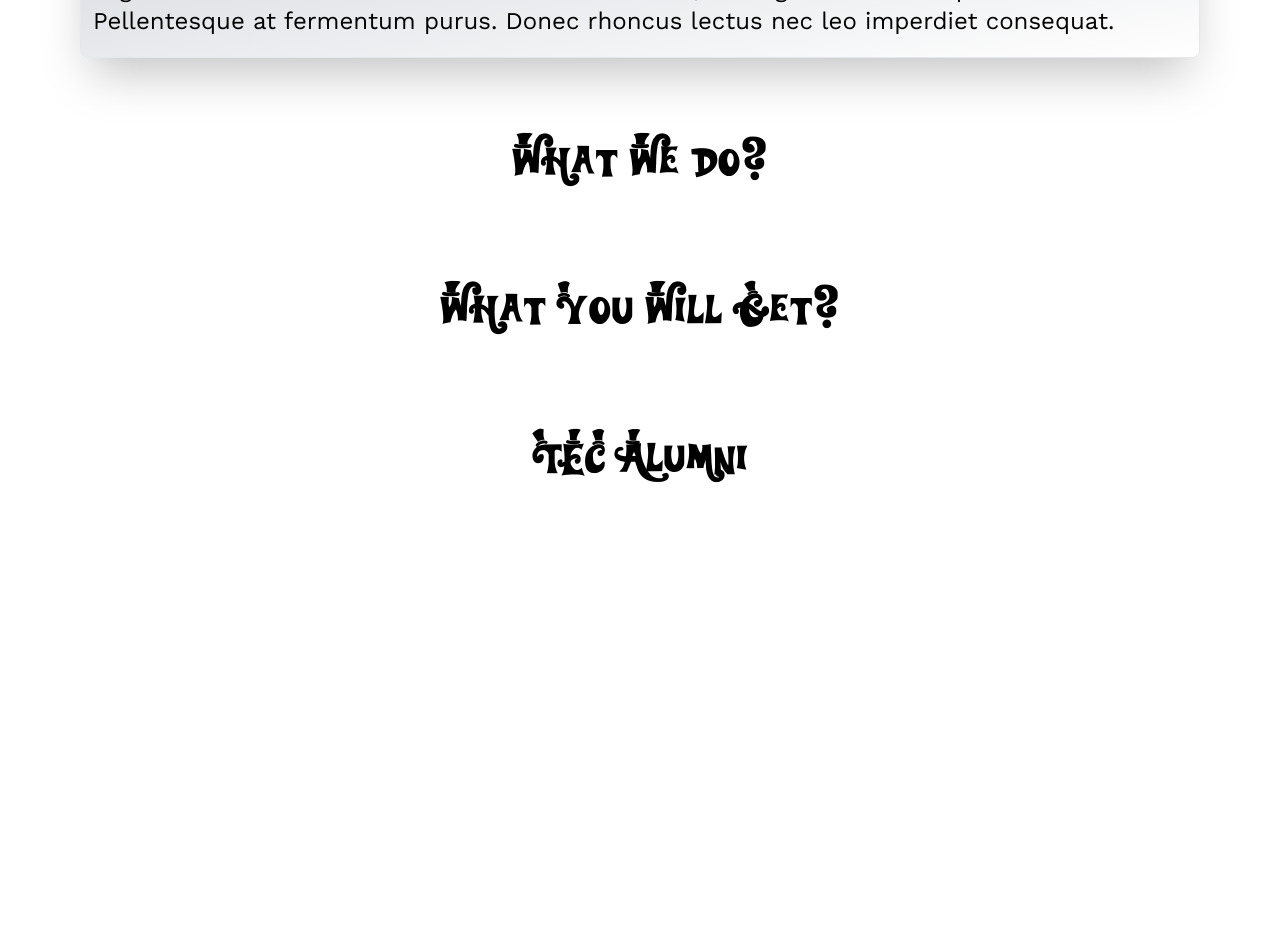
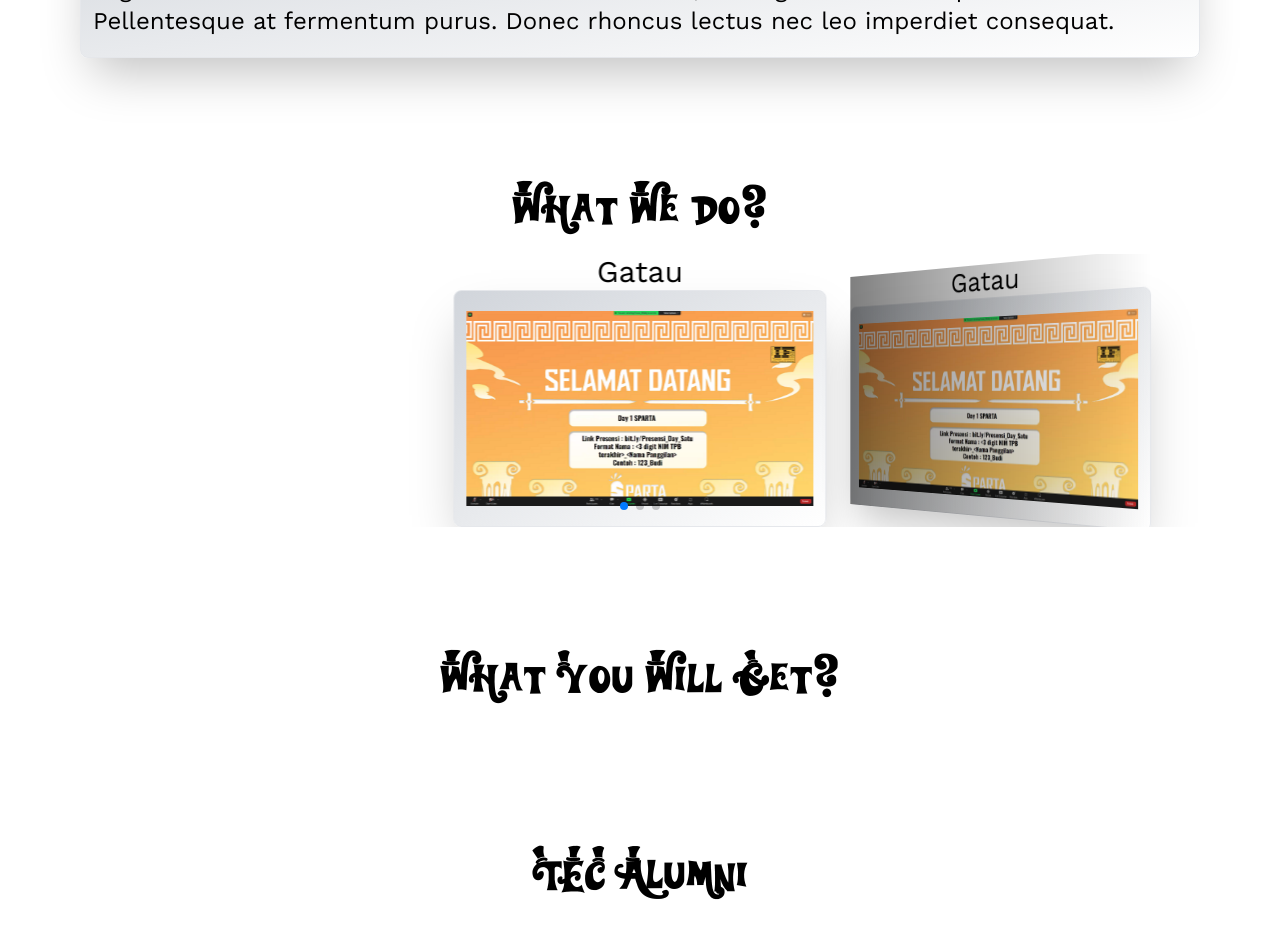
Before and after one commit to TECInternship/Frontend, a Next.js app: page / in a window 1280 px wide. Shown: the part 1020-1958 px from the top of the page. Before the commit the page ends 1642 px from the top, so only its background shows below. Built offline with nearby package versions, Linux system fonts and the light colour scheme.

Commit message:
add swiper

```diff
--- a/components/About.js
+++ b/components/About.js
@@ -1,9 +1,10 @@
 import React from "react";
+import SwiperCard from "../components/SwiperCard";
 
 const About = () => {
   return (
     <>
-      <section className="mb-20">
+      <section className="mb-32">
         <h1 className="text-4xl lg:text-5xl mb-5 font-Willywonka">
           TEC{"\u00a0\u00a0"}Internship
         </h1>
@@ -17,19 +18,20 @@ const About = () => {
         </p>
       </section>
 
-      <section className="flex flex-col items-center mb-20">
+      <section className="flex flex-col items-center mb-32">
         <h1 className="text-4xl lg:text-5xl mb-5 font-Willywonka">
           What{"\u00a0\u00a0"}We{"\u00a0\u00a0"}Do?
         </h1>
+        <SwiperCard />
       </section>
 
-      <section className="flex flex-col items-center mb-20">
+      <section className="flex flex-col items-center mb-32">
         <h1 className="text-4xl lg:text-5xl mb-5 font-Willywonka">
           What{"\u00a0\u00a0"}You{"\u00a0\u00a0"}Will{"\u00a0\u00a0"}Get?
         </h1>
       </section>
 
-      <section className="flex flex-col items-center mb-20">
+      <section className="flex flex-col items-center mb-32">
         <h1 className="text-4xl lg:text-5xl mb-5 font-Willywonka">
           TEC{"\u00a0\u00a0"}Alumni
         </h1>
--- a/components/Card.js
+++ b/components/Card.js
@@ -1,13 +1,11 @@
 import React from "react";
 
-const Card = () => {
+const Card = ({ Content }) => {
   return (
     <div className="container mr-auto flex items-center justify-center">
-      <div
-        className="px-3 py-5 grid grid-cols-2 grid-rows-4 justify-center
-        relative z-10 bg-gradient bg-gradient-to-br from-gray-300 to-transparent w-1/2
-        bg-opacity-20 h-80 rounded-md shadow-md card"
-      ></div>
+      <div className="lg:text-2xl px-3 py-5 justify-center relative z-10 bg-gradient bg-gradient-to-br from-gray-300 to-transparent bg-opacity-20 rounded-lg shadow-2xl card border">
+        {Content}
+      </div>
     </div>
   );
 };
--- a/components/Hero.js
+++ b/components/Hero.js
@@ -3,18 +3,13 @@ import Image from "next/image";
 
 const Hero = () => {
   return (
-    <div className="flex justify-center items-center md:space-x-12 lg:space-x-0 font-bold h-screen flex-col sm:flex-row lg:flex-col lg:space-y-4">
+    <div className="flex justify-center items-center sm:space-x-8 lg:space-x-0 font-bold h-screen flex-col sm:flex-row lg:flex-col lg:space-y-4">
       <div className="sm:w-1/3 w-2/3">
-        <img
-          src="/logo.png"
-          layout="fill"
-          alt="logo"
-          sizes="(min-width:600px) 25vw, 100vw"
-        />
+        <img src="/logo.png" alt="logo" />
       </div>
-      <div className="space-y-8 md:space-y-4">
+      <div className="space-y-4">
         <div className="flex flex-col items-center">
-          <h1 className="text-xl font-Willywonka md:text-4xl lg:text-6xl">
+          <h1 className="text-2xl font-Willywonka md:text-4xl lg:text-6xl">
             TEC{"\u00a0\u00a0"}Internship{"\u00a0\u00a0"}2022
           </h1>
           <h2 className="text-sm md:text-base lg:text-3xl font-WorkSans">
@@ -22,7 +17,7 @@ const Hero = () => {
           </h2>
         </div>
         <div className="flex justify-center">
-          <button className="bg-gradient-to-br from-[#9ADFD3] to-[#2F9685] sm:rounded-3xl px-2 py-1 md:text-xl lg:text-3xl lg:px-4 lg:py-2 border hover:shadow-2xl">
+          <button className="bg-gradient-to-br from-[#9ADFD3] to-[#2F9685] sm:rounded-3xl px-4 py-2 md:text-xl lg:text-3xl border hover:shadow-2xl">
             Join Us!
           </button>
         </div>
--- /dev/null
+++ b/components/SwiperCard.js
@@ -0,0 +1,57 @@
+import React, { useRef, useState } from "react";
+import Image from "next/image";
+
+// Import Swiper React components
+import { Swiper, SwiperSlide } from "swiper/react";
+
+// Import Swiper styles
+import "swiper/css";
+import "swiper/css/effect-coverflow";
+import "swiper/css/pagination";
+
+// import required modules
+import { EffectCoverflow, Pagination } from "swiper";
+import Card from "./Card";
+
+export default function App() {
+  return (
+    <>
+      <div className="flex justify-center">
+        <Swiper
+          effect={"coverflow"}
+          grabCursor={true}
+          centeredSlides={true}
+          slidesPerView={"auto"}
+          breakpoints={{
+            1024: {
+              slidesPerView: 3,
+            },
+          }}
+          coverflowEffect={{
+            rotate: 50,
+            stretch: 0,
+            depth: 100,
+            modifier: 1,
+            slideShadows: true,
+          }}
+          pagination={true}
+          modules={[EffectCoverflow, Pagination]}
+          className="mySwiper"
+        >
+          <SwiperSlide className="flex flex-col items-center ">
+            <h2 className="text-3xl">Gatau</h2>
+            <Card Content={<img src="/zoom.png" width={800} />} />
+          </SwiperSlide>
+          <SwiperSlide className="flex flex-col items-center ">
+            <h2 className="text-3xl">Gatau</h2>
+            <Card Content={<img src="/zoom.png" width={800} />} />
+          </SwiperSlide>
+          <SwiperSlide className="flex flex-col items-center ">
+            <h2 className="text-3xl">Gatau</h2>
+            <Card Content={<img src="/zoom.png" width={800} />} />
+          </SwiperSlide>
+        </Swiper>
+      </div>
+    </>
+  );
+}
--- a/package.json
+++ b/package.json
@@ -11,7 +11,8 @@
   "dependencies": {
     "next": "12.2.3",
     "react": "18.2.0",
-    "react-dom": "18.2.0"
+    "react-dom": "18.2.0",
+    "swiper": "^8.3.2"
   },
   "devDependencies": {
     "autoprefixer": "^10.4.8",
--- a/styles/globals.css
+++ b/styles/globals.css
@@ -12,6 +12,7 @@ body {
   padding: 0;
   margin: 0;
   font-family: 'Work Sans', sans-serif;
+  caret-color: transparent;
 }
 
 a {
```
Also changed, not shown: public/zoom.png (added), 1 other file (tests, documents, lock files or other folders).
